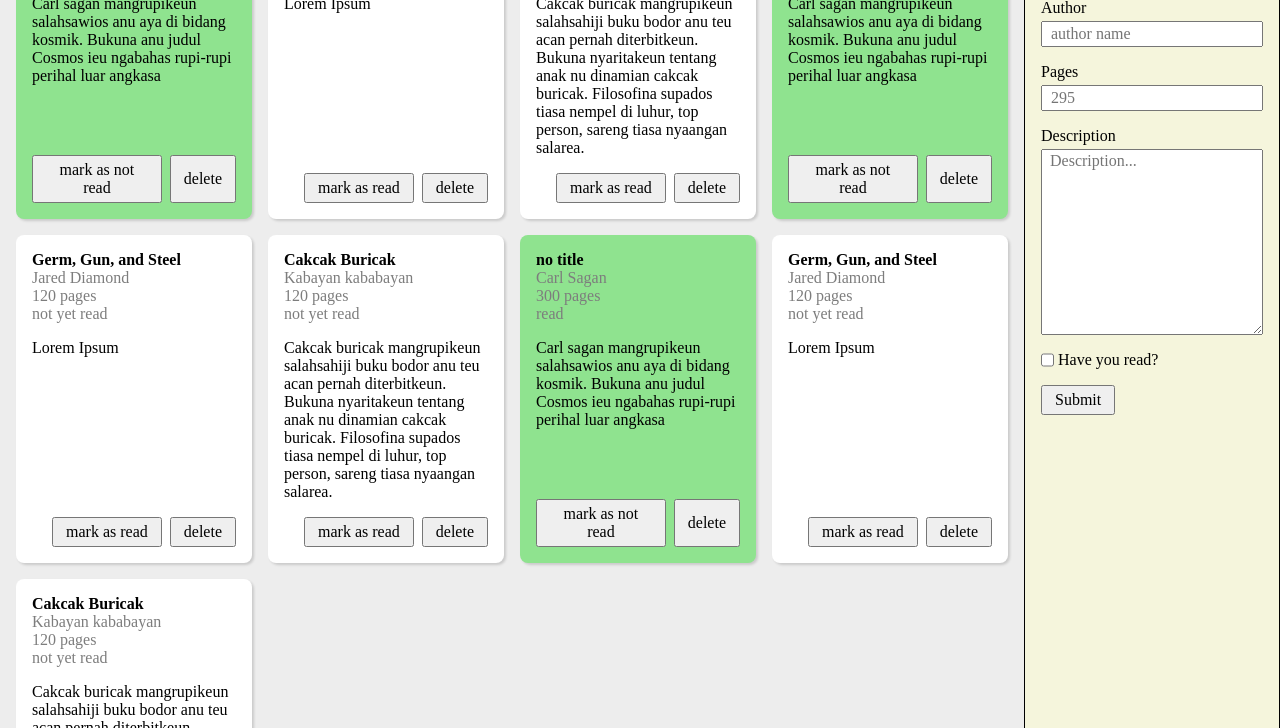
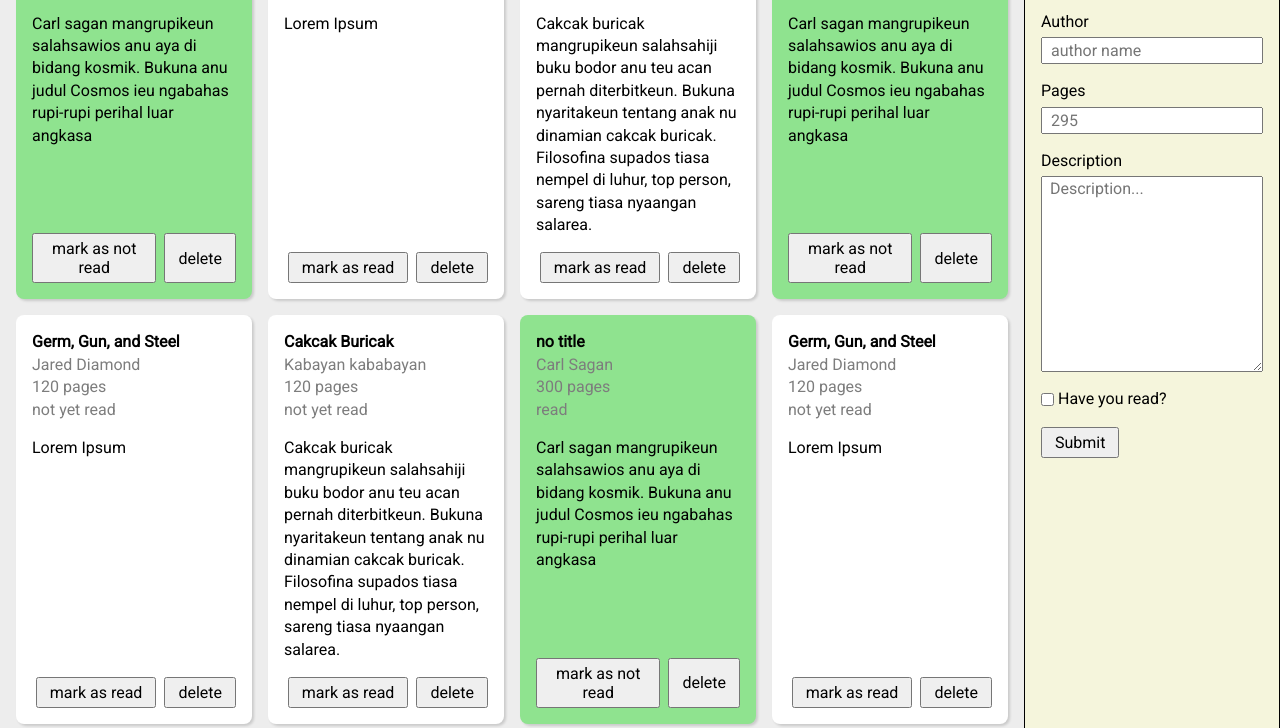
Before and after one commit to fath-nasrudin/librarian, a plain HTML site: page index.html in a window 1280 px wide. Shown: the part 195-923 px from the top of the page. Drawn offline with Linux system fonts and the light colour scheme.

Commit message:
feat: Update font family and line-height

```diff
--- a/css/style.css
+++ b/css/style.css
@@ -1,3 +1,5 @@
+@import url('https://fonts.googleapis.com/css2?family=Roboto');
+
 /* Reset */
 * {
   margin: 0;
@@ -17,6 +19,11 @@
 button {
   padding: 4px 12px;
   /* border-radius: 8px; */
+}
+
+html {
+  line-height: 1.4;
+  font-family: 'Roboto', sans-serif;
 }
 
 body {
```
